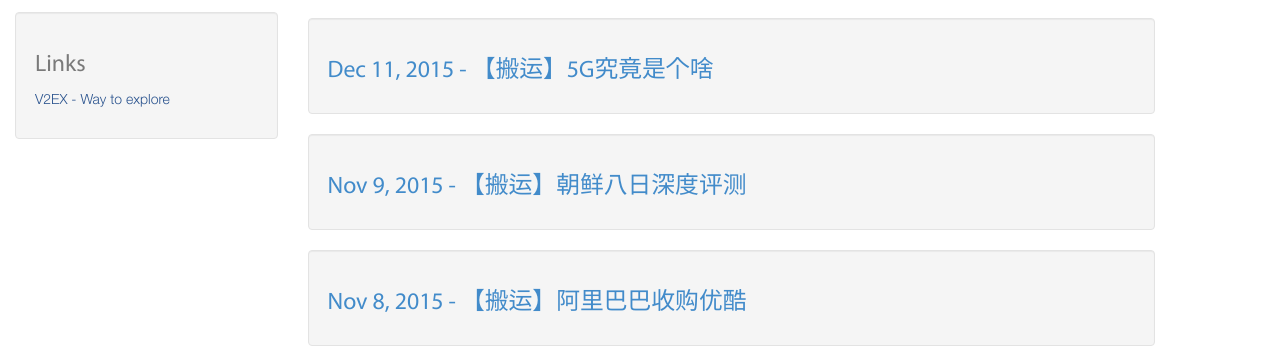
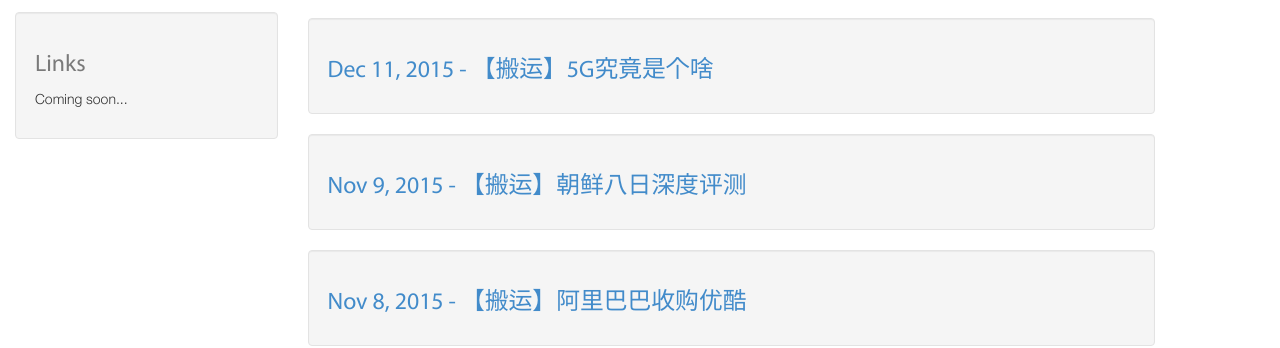
Before and after one commit to zhanghub/duoduoeeee.github.io, a Jekyll site: the page built from index.html, in a window 1280 px wide and 1356 px high. Shown: the part 391-739 px from the top of the window. Built offline with Jekyll 4.4.1, drawn with Linux system fonts in a browser that asks for light colours; some web fonts are replaced; the list of posts is cut into pages by our own code.

Commit message:
Revert "v2ex"
This reverts commit 00b5bf60d607b6472ca5e6482fafc52da0c01755.

```diff
--- a/_includes/links-list.html
+++ b/_includes/links-list.html
@@ -1,2 +1,2 @@
 <h1>Links</h1>
-<p><a href="https://www.v2ex.com/?r=duoduoeeee">V2EX - Way to explore</p>
+<p>Coming soon...</p>
```
